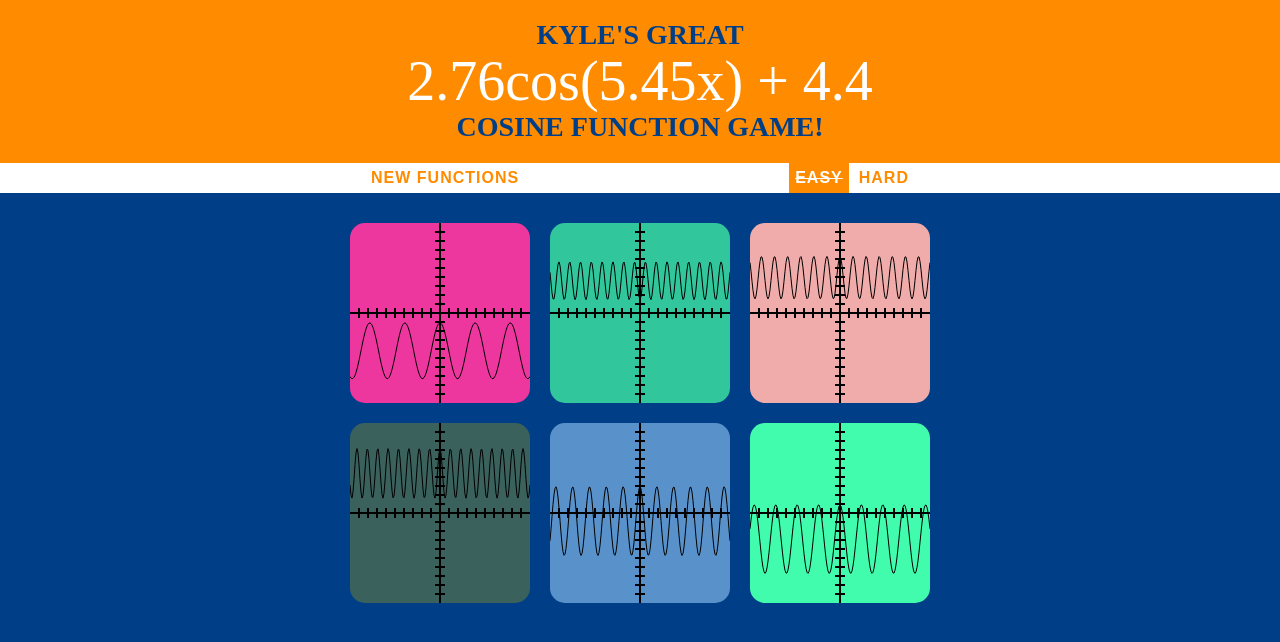
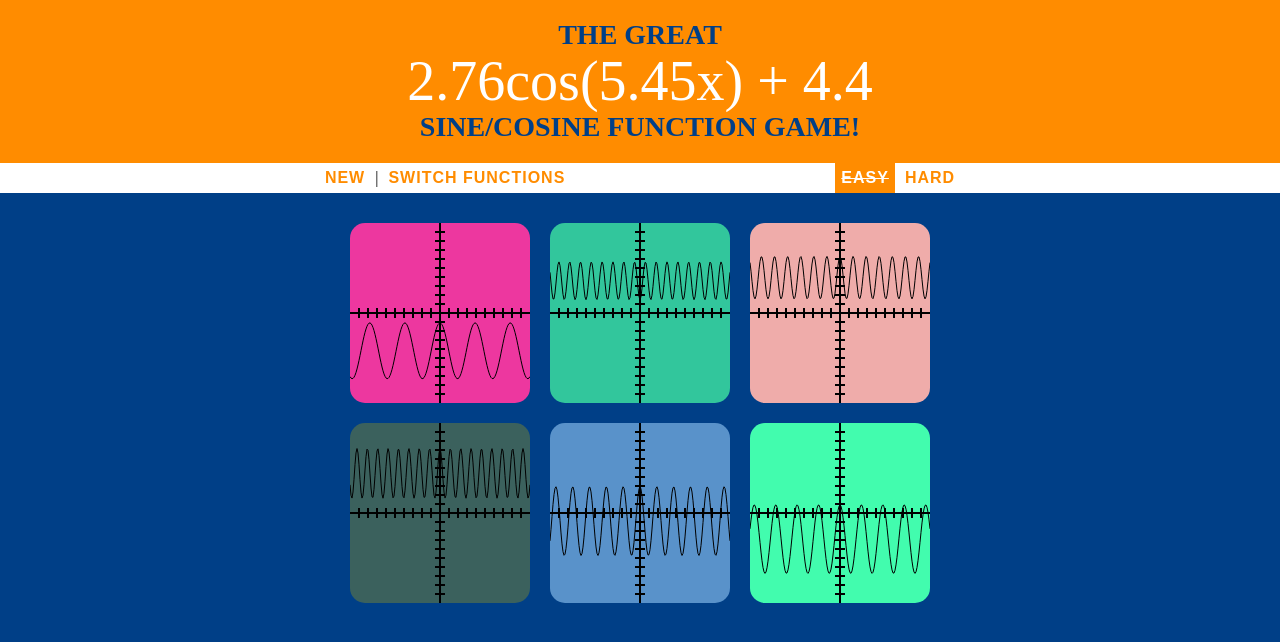
Before and after one commit to kyserrecchia/KylesGreatFunctionGame, a plain HTML site: page functionGame.html in a window 1280 px wide. Both pictures are taken after a click on the button "EASY". Drawn offline with Linux system fonts and the light colour scheme.

Commit message:
minor update

```diff
--- a/functionGame.css
+++ b/functionGame.css
@@ -34,7 +34,7 @@ canvas {
 	-moz-transition: background .5s;
 }
 
-span {
+#functionDisplay {
 	color: white;
 	font-weight: normal;
 	text-transform: none;
@@ -87,6 +87,8 @@ button:hover {
 }
 
 #message {
+	font-weight: normal;
+	text-transform: none;
 	display: inline-block;
 	width: 20%;
 	color: black;
--- a/functionGame.html
+++ b/functionGame.html
@@ -10,14 +10,16 @@
 
 <body>
 
-	<h1>Kyle's Great
+	<h1>The Great
 		<br>
 		<span id="functionDisplay">y=f(x)</span>
 		<br>
-		Cosine Function Game!</h1>
+		Sine/Cosine Function Game!</h1>
 
 	<div id="stripe">
-		<button id="reset">New Functions</button>
+		<button id="reset">New</button>
+		<span>|</span>
+		<button id="switchFuncs">Switch Functions</button>
 		<span id="message"></span>
 		<button class="mode" id="easyBtn">Easy</button>
 		<button class="mode" id="hardBtn">Hard</button>
--- a/functionGame.js
+++ b/functionGame.js
@@ -1,5 +1,6 @@
 //VARIABLES
 var canvasArr = [];
+var sinxOn = false;
 var numSquares = 6;
 var colors = generateRandomColors(numSquares);
 var squares = document.querySelectorAll("canvas");
@@ -10,11 +11,17 @@ var messageDisplay = document.getElementById("message");
 var h1 = document.querySelector("h1");
 var resetButton = document.getElementById("reset");
 var modeButtons = document.querySelectorAll(".mode");
+var switchFuncs = document.getElementById("switchFuncs");
 
 hardBtn.classList.add("selected");
 
 
 ///EVENT LISTENERS
+switchFuncs.addEventListener("click", function(){
+	sinxOn = !sinxOn;
+	resetBtn();
+});
+
 for(var i = 0; i < modeButtons.length; i++){
 	modeButtons[i].addEventListener("click", function(){
 		for(var j = 0; j < modeButtons.length; j++){
@@ -110,7 +117,7 @@ function resetBtn(){
 		}
 	}
 	makeCanvas();
-	resetButton.textContent = "New Functions";
+	resetButton.textContent = "New";
 	messageDisplay.textContent = "";
 	h1.style.background = "#FF8C00";
 }
@@ -169,8 +176,8 @@ function makeCanvas(){
 		}
 
 
-		var Ctx = canvas.getContext("2d");
-		Ctx.clearRect(0,0,width,height);
+		var context = canvas.getContext("2d");
+		context.clearRect(0,0,width,height);
 
 		///////////////////////////////////////////////
 
@@ -184,66 +191,66 @@ function makeCanvas(){
 		}
 
 		function drawAxes() {
-		 Ctx.save() ;
-		 Ctx.lineWidth = 2 ;
+		 context.save() ;
+		 context.lineWidth = 2 ;
 		 // +Y axis
-		 Ctx.beginPath() ;
-		 Ctx.moveTo(XC(0),YC(0)) ;
-		 Ctx.lineTo(XC(0),YC(MaxY())) ;
-		 Ctx.stroke() ;
+		 context.beginPath() ;
+		 context.moveTo(XC(0),YC(0)) ;
+		 context.lineTo(XC(0),YC(MaxY())) ;
+		 context.stroke() ;
 
 		 // -Y axis
-		 Ctx.beginPath() ;
-		 Ctx.moveTo(XC(0),YC(0)) ;
-		 Ctx.lineTo(XC(0),YC(MinY())) ;
-		 Ctx.stroke() ;
+		 context.beginPath() ;
+		 context.moveTo(XC(0),YC(0)) ;
+		 context.lineTo(XC(0),YC(MinY())) ;
+		 context.stroke() ;
 
 		 // Y axis tick marks
 		 var delta = YTickDelta() ;
 		 for (var i = 1; (i * delta) < MaxY() ; ++i) {
-		  Ctx.beginPath() ;
-		  Ctx.moveTo(XC(0) - 5,YC(i * delta)) ;
-		  Ctx.lineTo(XC(0) + 5,YC(i * delta)) ;
-		  Ctx.stroke() ;
+		  context.beginPath() ;
+		  context.moveTo(XC(0) - 5,YC(i * delta)) ;
+		  context.lineTo(XC(0) + 5,YC(i * delta)) ;
+		  context.stroke() ;
 		 }
 
 		 var delta = YTickDelta() ;
 		 for (var i = 1; (i * delta) > MinY() ; --i) {
-		  Ctx.beginPath() ;
-		  Ctx.moveTo(XC(0) - 5,YC(i * delta)) ;
-		  Ctx.lineTo(XC(0) + 5,YC(i * delta)) ;
-		  Ctx.stroke() ;
+		  context.beginPath() ;
+		  context.moveTo(XC(0) - 5,YC(i * delta)) ;
+		  context.lineTo(XC(0) + 5,YC(i * delta)) ;
+		  context.stroke() ;
 		 }
 
 		 // +X axis
-		 Ctx.beginPath() ;
-		 Ctx.moveTo(XC(0),YC(0)) ;
-		 Ctx.lineTo(XC(MaxX()),YC(0)) ;
-		 Ctx.stroke() ;
+		 context.beginPath() ;
+		 context.moveTo(XC(0),YC(0)) ;
+		 context.lineTo(XC(MaxX()),YC(0)) ;
+		 context.stroke() ;
 
 		 // -X axis
-		 Ctx.beginPath() ;
-		 Ctx.moveTo(XC(0),YC(0)) ;
-		 Ctx.lineTo(XC(MinX()),YC(0)) ;
-		 Ctx.stroke() ;
+		 context.beginPath() ;
+		 context.moveTo(XC(0),YC(0)) ;
+		 context.lineTo(XC(MinX()),YC(0)) ;
+		 context.stroke() ;
 
 		 // X tick marks
 		 var delta = XTickDelta() ;
 		 for (var i = 1; (i * delta) < MaxX() ; ++i) {
-		  Ctx.beginPath() ;
-		  Ctx.moveTo(XC(i * delta),YC(0)-5) ;
-		  Ctx.lineTo(XC(i * delta),YC(0)+5) ;
-		  Ctx.stroke() ;
+		  context.beginPath() ;
+		  context.moveTo(XC(i * delta),YC(0)-5) ;
+		  context.lineTo(XC(i * delta),YC(0)+5) ;
+		  context.stroke() ;
 		 }
 
 		 var delta = XTickDelta() ;
 		 for (var i = 1; (i * delta) > MinX() ; --i) {
-		  Ctx.beginPath() ;
-		  Ctx.moveTo(XC(i * delta),YC(0)-5) ;
-		  Ctx.lineTo(XC(i * delta),YC(0)+5) ;
-		  Ctx.stroke() ;
+		  context.beginPath() ;
+		  context.moveTo(XC(i * delta),YC(0)-5) ;
+		  context.lineTo(XC(i * delta),YC(0)+5) ;
+		  context.stroke() ;
 		 }
-		 Ctx.restore() ;
+		 context.restore() ;
 		}
 
 
@@ -264,24 +271,32 @@ function makeCanvas(){
 
 		canvasArr[i] = [Faval, Fbval, Fcval];
 
-		var F = function(x) {
-		  return (Faval*Math.cos(Fbval*x) + Fcval);
+		if(!sinxOn){
+			var F = function(x) {
+			  return (Faval*Math.cos(Fbval*x) + Fcval);
+			}
 		}
+		else{
+			var F = function(x) {
+				return (Faval*Math.sin(Fbval*x) + Fcval);
+			}
+		}
+
 
 		function RenderFunction(f) {
 		  var first = true;
 
-		  Ctx.beginPath() ;
+		  context.beginPath() ;
 			  for (var x = MinX(); x <= MaxX(); x += XSTEP) {
 			  	var y = f(x) ;
 				   if (first) {
-				  	 Ctx.moveTo(XC(x),YC(y)) ;
+				  	 context.moveTo(XC(x),YC(y)) ;
 				  	 first = false ;
 				   } else {
-				  	 Ctx.lineTo(XC(x),YC(y)) ;
+				  	 context.lineTo(XC(x),YC(y)) ;
 				   }
 			  }
-		  Ctx.stroke() ;
+		  context.stroke() ;
 		}
 
 
@@ -292,7 +307,12 @@ function makeCanvas(){
 	}
 
 	pickedCanvas = pickCanvas();
-	var pickedFunction = pickedCanvas[0] + "cos(" + pickedCanvas[1] + "x) + " + pickedCanvas[2];
+	if(!sinxOn){
+		var pickedFunction = pickedCanvas[0] + "cos(" + pickedCanvas[1] + "x) + " + pickedCanvas[2];
+	}
+	else{
+		var pickedFunction = pickedCanvas[0] + "sin(" + pickedCanvas[1] + "x) + " + pickedCanvas[2];
+	}
 	functionDisplay.textContent = pickedFunction;
 }
 
```
